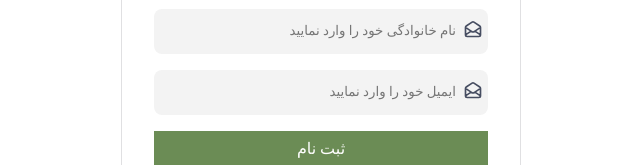
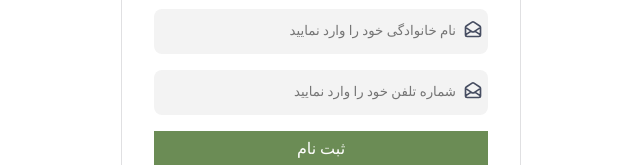
Before and after one commit to hadis-soleymani/cacy, a Next.js app: page /authentication/sign_up in a window 1280 px wide. Shown: the part 374-539 px from the top of the page, without its empty margins (319-959 px from the left). Built offline with nearby package versions, Linux system fonts and the light colour scheme; a web font is replaced by a local one.

Commit message:
persian errors

```diff
--- a/src/components/helper/validation.js
+++ b/src/components/helper/validation.js
@@ -2,21 +2,26 @@ const validate = (values) => {
   const errors = {};
 
   if (!values.firstName) {
-    errors.firstName = "Required";
+    errors.firstName = "این فیلد الزامی است";
   } else if (values.firstName.length > 15) {
-    errors.firstName = "Must be 15 characters or less";
+    errors.firstName = "نام وارد شده معتبر نیست";
+  }
+  if (!values.phoneNumber) {
+    errors.phoneNumber = "این فیلد الزامی است";
+  } else if (values.phoneNumber.length < 10 || values.phoneNumber.length > 11) {
+    errors.phoneNumber = "شماره تلفن وارد شده معتبر نیست";
   }
 
   if (!values.lastName) {
-    errors.lastName = "Required";
+    errors.lastName = "این فیلد الزامی است";
   } else if (values.lastName.length > 20) {
-    errors.lastName = "Must be 20 characters or less";
+    errors.lastName = "نام خانوادگی وارد شده معتبر نیست";
   }
 
   if (!values.email) {
-    errors.email = "Required";
+    errors.email = "این فیلد الزامی است";
   } else if (!/^[A-Z0-9._%+-]+@[A-Z0-9.-]+\.[A-Z]{2,4}$/i.test(values.email)) {
-    errors.email = "Invalid email address";
+    errors.email = "آدرس ایمیل وارد شده معتبر نیست";
   }
 
   return errors;
--- a/src/pages/authentication/sign_up.js
+++ b/src/pages/authentication/sign_up.js
@@ -18,7 +18,7 @@ const Sign_up = () => {
     initialValues: {
       firstName: "",
       lastName: "",
-      email: "",
+      phoneNumber: "",
     },
     validate,
     onSubmit: (values) => {
@@ -71,17 +71,17 @@ const Sign_up = () => {
         <div className={styles.icon_inside}>
           <input
             className={styles.input}
-            placeholder="ایمیل خود را وارد نمایید"
-            id="email"
-            name="email"
-            type="email"
+            placeholder="شماره تلفن خود را وارد نمایید"
+            id="phoneNumber"
+            name="phoneNumber"
+            type="phoneNumber"
             onChange={formik.handleChange}
-            value={formik.values.email}
+            value={formik.values.phoneNumber}
           />
           <HiOutlineMailOpen size={20} />
         </div>
-        {formik.errors.email ? (
-          <div className={styles.error}>{formik.errors.email}</div>
+        {formik.errors.phoneNumber ? (
+          <div className={styles.error}>{formik.errors.phoneNumber}</div>
         ) : null}
         <Button type="submit" width="100%" height="fit-content">
           ثبت نام
```
